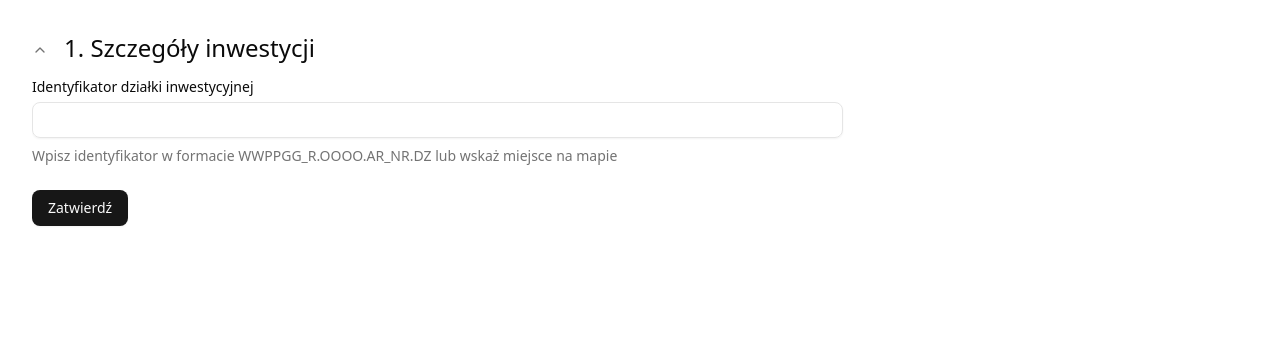
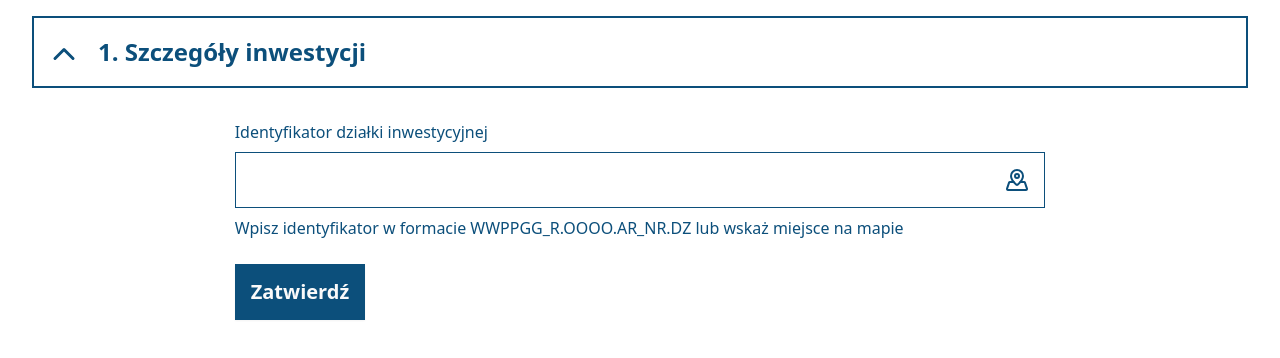
Before and after one commit to capgemini-pl-cca-cto/cap-retencja-v1, a React (Vite) app: page / in a window 1280 px wide. Shown: the top 358 px of the page. Built offline with nearby package versions, Linux system fonts and the light colour scheme.

Commit message:
feat: implement styles for atom components

```diff
--- a/src/components/input-icon/input-icon.tsx
+++ b/src/components/input-icon/input-icon.tsx
@@ -9,8 +9,14 @@ export type InputIconProps = {
 
 export const InputIcon = ({ ...inputProps }: InputIconProps) => {
   return (
-    <div>
+    <div className="relative">
       <Input {...inputProps} />
+      {inputProps.icon && (
+        <inputProps.icon
+          className="absolute right-0 inset-y-0 my-auto mx-4 hover:cursor-pointer"
+          onClick={inputProps.onIconClick}
+        />
+      )}
     </div>
   );
 };
--- a/src/components/ui/accordion.tsx
+++ b/src/components/ui/accordion.tsx
@@ -33,12 +33,13 @@ function AccordionTrigger({
       <AccordionPrimitive.Trigger
         data-slot="accordion-trigger"
         className={cn(
-          'focus-visible:border-ring focus-visible:ring-ring/50 flex flex-1 items-start justify-between gap-4 rounded-md py-4 text-left text-sm font-medium transition-all outline-none hover:underline focus-visible:ring-[3px] disabled:pointer-events-none disabled:opacity-50 [&[data-state=open]>svg]:rotate-180',
+          'focus-visible:border-ring focus-visible:ring-ring/50 flex flex-1 items-start justify-between gap-4 py-4 text-left   font-bold transition-all outline-none hover:underline hover:cursor-pointer focus-visible:ring-[3px] disabled:pointer-events-none disabled:opacity-50 [&[data-state=open]>svg]:rotate-180',
+          'pl-3',
           className,
         )}
         {...props}
       >
-        <ChevronDownIcon className="text-muted-foreground pointer-events-none size-4 shrink-0 translate-y-0.5 transition-transform duration-200" />
+        <ChevronDownIcon className="text-primary-blue pointer-events-none size-9  translate-y-0.5 transition-transform duration-200" />
         {children}
       </AccordionPrimitive.Trigger>
     </AccordionPrimitive.Header>
@@ -53,10 +54,10 @@ function AccordionContent({
   return (
     <AccordionPrimitive.Content
       data-slot="accordion-content"
-      className="data-[state=closed]:animate-accordion-up data-[state=open]:animate-accordion-down overflow-hidden text-sm"
+      className="data-[state=closed]:animate-accordion-up data-[state=open]:animate-accordion-down overflow-hidden text-primary-blue"
       {...props}
     >
-      <div className={cn('pt-0 pb-4', className)}>{children}</div>
+      <div className={cn('pt-8 pb-4', className)}>{children}</div>
     </AccordionPrimitive.Content>
   );
 }
--- a/src/components/ui/button.tsx
+++ b/src/components/ui/button.tsx
@@ -5,24 +5,19 @@ import { cva, type VariantProps } from 'class-variance-authority';
 import { cn } from '@/lib/utils';
 
 const buttonVariants = cva(
-  "inline-flex items-center justify-center gap-2 whitespace-nowrap rounded-md text-sm font-medium transition-all disabled:pointer-events-none disabled:opacity-50 [&_svg]:pointer-events-none [&_svg:not([class*='size-'])]:size-4 shrink-0 [&_svg]:shrink-0 outline-none focus-visible:border-ring focus-visible:ring-ring/50 focus-visible:ring-[3px] aria-invalid:ring-destructive/20 dark:aria-invalid:ring-destructive/40 aria-invalid:border-destructive",
+  "inline-flex items-center justify-center gap-2 whitespace-nowrap  text-xl font-bold transition-all disabled:pointer-events-none disabled:opacity-50 [&_svg]:pointer-events-none [&_svg:not([class*='size-'])]:size-4 shrink-0 [&_svg]:shrink-0 outline-none focus-visible:border-ring focus-visible:ring-ring/50 focus-visible:ring-[3px] aria-invalid:ring-destructive/20 dark:aria-invalid:ring-destructive/40 aria-invalid:border-destructive hover:cursor-pointer",
   {
     variants: {
       variant: {
         default:
-          'bg-primary text-primary-foreground shadow-xs hover:bg-primary/90',
-        destructive:
-          'bg-destructive text-white shadow-xs hover:bg-destructive/90 focus-visible:ring-destructive/20 dark:focus-visible:ring-destructive/40 dark:bg-destructive/60',
-        outline:
-          'border bg-background shadow-xs hover:bg-accent hover:text-accent-foreground dark:bg-input/30 dark:border-input dark:hover:bg-input/50',
+          'bg-primary-blue text-primary-foreground shadow-xs hover:bg-primary-blue/90',
         secondary:
-          'bg-secondary text-secondary-foreground shadow-xs hover:bg-secondary/80',
-        ghost:
-          'hover:bg-accent hover:text-accent-foreground dark:hover:bg-accent/50',
-        link: 'text-primary underline-offset-4 hover:underline',
+          'border border-2 border-primary-blue bg-background text-primary-blue shadow-xs hover:bg-primary-blue hover:text-background',
+        tertiary:
+          ' bg-background text-primary-blue  hover:bg-primary-blue hover:text-background',
       },
       size: {
-        default: 'h-9 px-4 py-2 has-[>svg]:px-3',
+        default: 'h-[56px] px-[16px] py-[14px] has-[>svg]:px-3',
         sm: 'h-8 rounded-md gap-1.5 px-3 has-[>svg]:px-2.5',
         lg: 'h-10 rounded-md px-6 has-[>svg]:px-4',
         icon: 'size-9',
--- a/src/components/ui/form.tsx
+++ b/src/components/ui/form.tsx
@@ -13,6 +13,7 @@ import {
 
 import { cn } from '@/lib/utils';
 import { Label } from '@/components/ui/label';
+import { LucideCircleAlert } from 'lucide-react';
 
 const Form = FormProvider;
 
@@ -128,7 +129,7 @@ function FormDescription({ className, ...props }: React.ComponentProps<'p'>) {
     <p
       data-slot="form-description"
       id={formDescriptionId}
-      className={cn('text-muted-foreground text-sm', className)}
+      className={className}
       {...props}
     />
   );
@@ -146,9 +147,13 @@ function FormMessage({ className, ...props }: React.ComponentProps<'p'>) {
     <p
       data-slot="form-message"
       id={formMessageId}
-      className={cn('text-destructive text-sm', className)}
+      className={cn(
+        'text-error font-medium flex gap-2 items-center',
+        className,
+      )}
       {...props}
     >
+      <LucideCircleAlert size={20} />
       {body}
     </p>
   );
--- a/src/components/ui/input.tsx
+++ b/src/components/ui/input.tsx
@@ -8,9 +8,10 @@ function Input({ className, type, ...props }: React.ComponentProps<'input'>) {
       type={type}
       data-slot="input"
       className={cn(
-        'file:text-foreground placeholder:text-muted-foreground selection:bg-primary selection:text-primary-foreground dark:bg-input/30 border-input flex h-9 w-full min-w-0 rounded-md border bg-transparent px-3 py-1 text-base shadow-xs transition-[color,box-shadow] outline-none file:inline-flex file:h-7 file:border-0 file:bg-transparent file:text-sm file:font-medium disabled:pointer-events-none disabled:cursor-not-allowed disabled:opacity-50 md:text-sm',
-        'focus-visible:border-ring focus-visible:ring-ring/50 focus-visible:ring-[3px]',
-        'aria-invalid:ring-destructive/20 dark:aria-invalid:ring-destructive/40 aria-invalid:border-destructive',
+        'dark:bg-input/30  h-[56px] w-full min-w-0 border border-primary-blue px-[16px] py-[12px] text-base outline-none  disabled:pointer-events-none disabled:cursor-not-allowed disabled:opacity-50 ',
+        'font-medium',
+        'focus-visible:border-primary-blue focus-visible:ring-primary-blue/50 focus-visible:ring-[3px]',
+        'aria-invalid:ring-error/20 dark:aria-invalid:ring-error/40 aria-invalid:border-error',
         className,
       )}
       {...props}
--- a/src/components/ui/label.tsx
+++ b/src/components/ui/label.tsx
@@ -13,7 +13,7 @@ function Label({
     <LabelPrimitive.Root
       data-slot="label"
       className={cn(
-        'flex items-center gap-2 text-sm leading-none font-medium select-none group-data-[disabled=true]:pointer-events-none group-data-[disabled=true]:opacity-50 peer-disabled:cursor-not-allowed peer-disabled:opacity-50',
+        'flex items-center gap-2 leading-none text-base font-medium select-none group-data-[disabled=true]:pointer-events-none group-data-[disabled=true]:opacity-50 peer-disabled:cursor-not-allowed peer-disabled:opacity-50',
         className,
       )}
       {...props}
--- a/src/features/inwestycja/components/inwestycja-form/inwestycja-form.tsx
+++ b/src/features/inwestycja/components/inwestycja-form/inwestycja-form.tsx
@@ -11,6 +11,7 @@ import {
   InwestycjaFormSchema,
   type InwestycjaModel,
 } from '../../types/inwestycja-schema';
+import { LucideMapPinned } from 'lucide-react';
 
 export type InwestycjaFormProps = {
   onSubmit: (data: InwestycjaModel) => void;
@@ -34,7 +35,11 @@ export function InwestycjaForm({ onSubmit }: InwestycjaFormProps) {
             <FormInput
               label="Identyfikator działki inwestycyjnej"
               description="Wpisz identyfikator w formacie WWPPGG_R.OOOO.AR_NR.DZ lub wskaż miejsce na mapie"
-              field={field}
+              field={{
+                ...field,
+                icon: LucideMapPinned,
+                onIconClick: () => alert('Test icon clicked!'),
+              }}
             />
           )}
         />
--- a/src/features/inwestycja/components/inwestycja-section/inwestycja-section.tsx
+++ b/src/features/inwestycja/components/inwestycja-section/inwestycja-section.tsx
@@ -13,10 +13,10 @@ export type InwestycjaSectionProps = {
 export const InwestycjaSection = ({ onSubmit }: InwestycjaSectionProps) => {
   return (
     <AccordionItem value="iwestycja-section">
-      <AccordionTrigger className="text-2xl justify-normal items-center gap-4">
+      <AccordionTrigger className="text-2xl justify-normal items-center gap-4 border-2 border-primary-blue text-primary-blue">
         1. Szczegóły inwestycji
       </AccordionTrigger>
-      <AccordionContent className="flex flex-col gap-4 text-balance">
+      <AccordionContent className="flex flex-col gap-4 text-balance items-center">
         <InwestycjaForm onSubmit={onSubmit} />
       </AccordionContent>
     </AccordionItem>
--- a/src/index.css
+++ b/src/index.css
@@ -16,6 +16,7 @@
   --color-popover-foreground: var(--popover-foreground);
   --color-primary: var(--primary);
   --color-primary-foreground: var(--primary-foreground);
+  --color-primary-blue: var(--primary-blue);
   --color-secondary: var(--secondary);
   --color-secondary-foreground: var(--secondary-foreground);
   --color-muted: var(--muted);
@@ -23,6 +24,7 @@
   --color-accent: var(--accent);
   --color-accent-foreground: var(--accent-foreground);
   --color-destructive: var(--destructive);
+  --color-error: var(--error);
   --color-border: var(--border);
   --color-input: var(--input);
   --color-ring: var(--ring);
@@ -51,6 +53,7 @@
   --popover-foreground: oklch(0.145 0 0);
   --primary: oklch(0.205 0 0);
   --primary-foreground: oklch(0.985 0 0);
+  --primary-blue: oklch(0.4123 0.0961 244.37);
   --secondary: oklch(0.97 0 0);
   --secondary-foreground: oklch(0.205 0 0);
   --muted: oklch(0.97 0 0);
@@ -58,6 +61,7 @@
   --accent: oklch(0.97 0 0);
   --accent-foreground: oklch(0.205 0 0);
   --destructive: oklch(0.577 0.245 27.325);
+  --error: oklch(0.56 0.1973 26.4);
   --border: oklch(0.922 0 0);
   --input: oklch(0.922 0 0);
   --ring: oklch(0.708 0 0);
@@ -92,6 +96,7 @@
   --accent: oklch(0.269 0 0);
   --accent-foreground: oklch(0.985 0 0);
   --destructive: oklch(0.704 0.191 22.216);
+  --error: oklch(0.56 0.1973 26.4);
   --border: oklch(1 0 0 / 10%);
   --input: oklch(1 0 0 / 15%);
   --ring: oklch(0.556 0 0);
```
